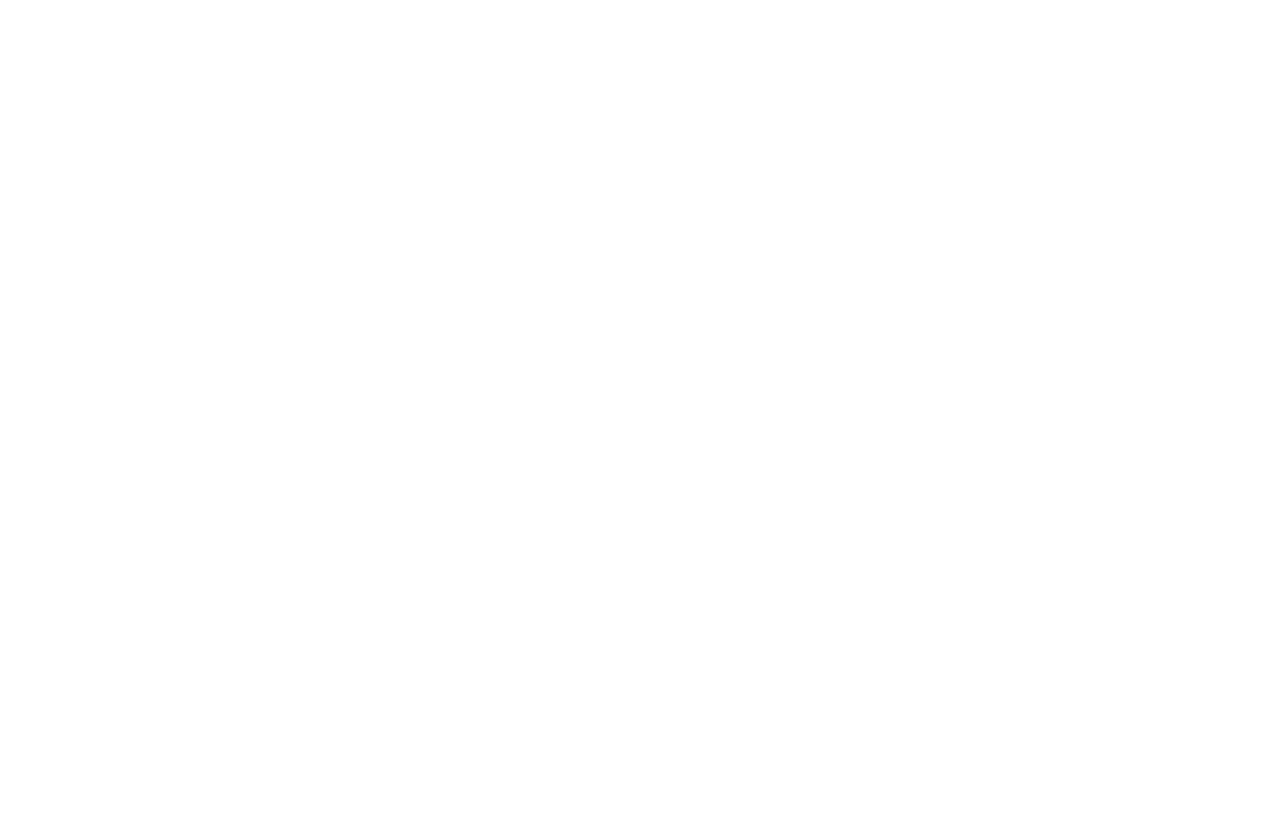
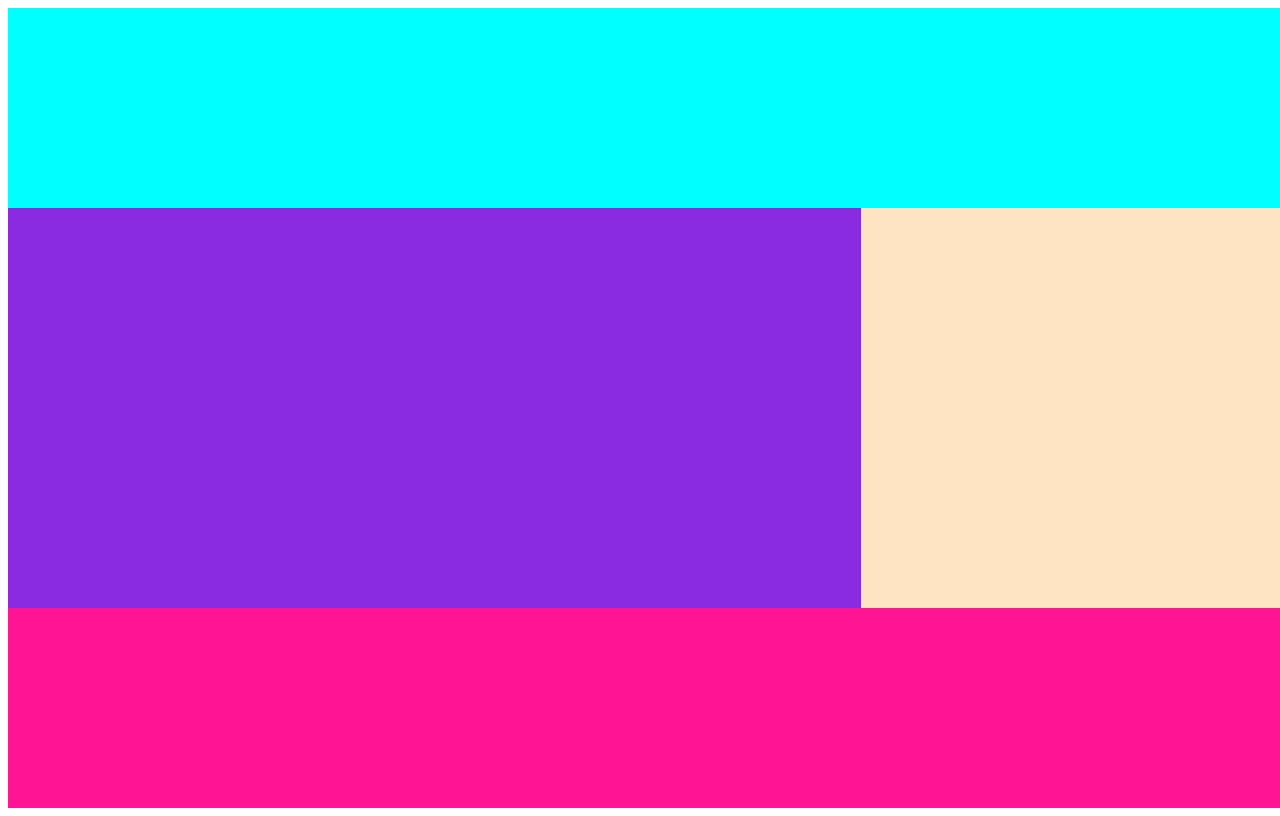
Before and after one commit to chillag09733/orai_munka, a plain HTML site: page index.html in a window 1280 px wide. Drawn offline with Linux system fonts and the light colour scheme.

Commit message:
init grid

```diff
--- a/index.css
+++ b/index.css
@@ -0,0 +1,26 @@
+.header {
+  background-color: aqua;
+  grid-area: h;
+}
+.main {
+  background-color: blueviolet;
+  grid-area: m;
+}
+.aside {
+  background-color: bisque;
+  grid-area: a;
+}
+.footer {
+  background-color: deeppink;
+  grid-area: f;
+}
+.grid {
+  width: 100vw;
+  height: 100vh;
+  display: grid;
+  grid-template-areas:
+  "h h h"
+  "m m a"
+  "m m a"
+  "f f f";
+}
--- a/index.html
+++ b/index.html
@@ -1,11 +1,18 @@
 <!DOCTYPE html>
 <html lang="en">
-<head>
-    <meta charset="UTF-8">
-    <meta name="viewport" content="width=device-width, initial-scale=1.0">
+  <head>
+    <meta charset="UTF-8" />
+    <meta name="viewport" content="width=device-width, initial-scale=1.0" />
     <title>Document</title>
-</head>
-<body>
-
-</body>
+    <link rel="stylesheet" href="index.css">
+  </head>
+  <body>
+    <div class="grid">
+        <!-- alt shift lefele nyil - sorok duplikálása -->
+      <div class="header"></div>
+      <div class="main"></div>
+      <div class="aside"></div>
+      <div class="footer"></div>
+    </div>
+  </body>
 </html>
```
